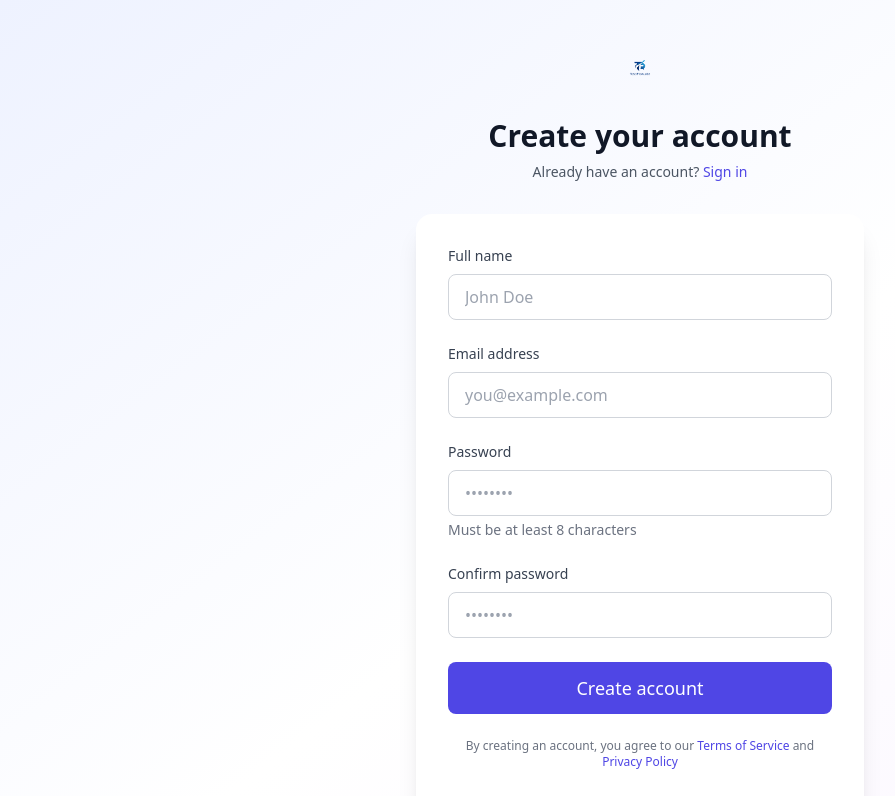
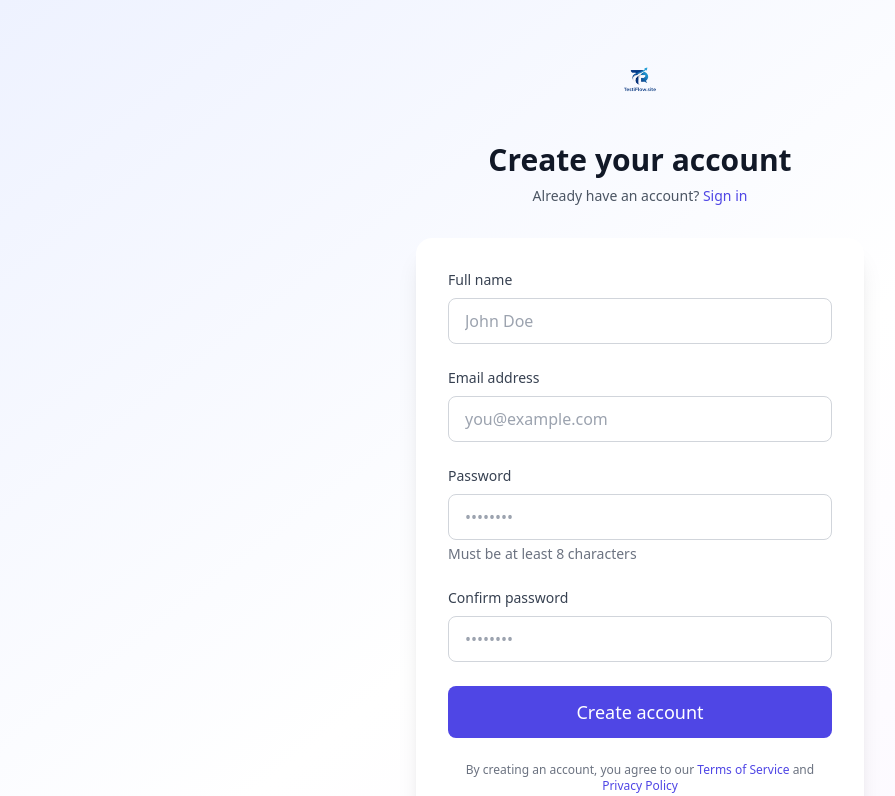
Before and after one commit to apdevstudio-ctrl/testimonial, a Next.js app in the folder frontend/: page /signup in a window 1280 px wide. Shown: the top 796 px of the page, without its empty margins (0-895 px from the left). Built offline with nearby package versions, Linux system fonts and the light colour scheme.

Commit message:
Increase logo sizes for better visibility - Sidebar h-12, Landing/Auth h-16

```diff
--- a/frontend/app/(auth)/signin/page.tsx
+++ b/frontend/app/(auth)/signin/page.tsx
@@ -45,7 +45,7 @@ export default function SignInPage() {
             <img
               src="/logo.png"
               alt="TestiFlow"
-              className="h-10 w-auto mx-auto"
+              className="h-16 w-auto mx-auto max-w-[250px]"
             />
           </Link>
           <h2 className="mt-6 text-3xl font-bold text-gray-900">Sign in to your account</h2>
--- a/frontend/app/(auth)/signup/page.tsx
+++ b/frontend/app/(auth)/signup/page.tsx
@@ -58,7 +58,7 @@ export default function SignUpPage() {
             <img
               src="/logo.png"
               alt="TestiFlow"
-              className="h-10 w-auto mx-auto"
+              className="h-16 w-auto mx-auto max-w-[250px]"
             />
           </Link>
           <h2 className="mt-6 text-3xl font-bold text-gray-900">Create your account</h2>
--- a/frontend/app/(landing)/landing/page.tsx
+++ b/frontend/app/(landing)/landing/page.tsx
@@ -57,7 +57,7 @@ export default function LandingPage() {
               <img
                 src="/logo.png"
                 alt="TestiFlow"
-                className="h-8 w-auto"
+                className="h-12 w-auto max-w-[200px]"
               />
             </div>
             <div className="hidden md:flex items-center space-x-8">
--- a/frontend/components/layout/Sidebar.tsx
+++ b/frontend/components/layout/Sidebar.tsx
@@ -21,7 +21,7 @@ export default function Sidebar() {
             <img
               src="/logo.png"
               alt="TestiFlow"
-              className="h-8 w-auto"
+              className="h-12 w-auto max-w-[200px]"
             />
           </div>
           <nav className="flex-1 px-3 space-y-1">
```
